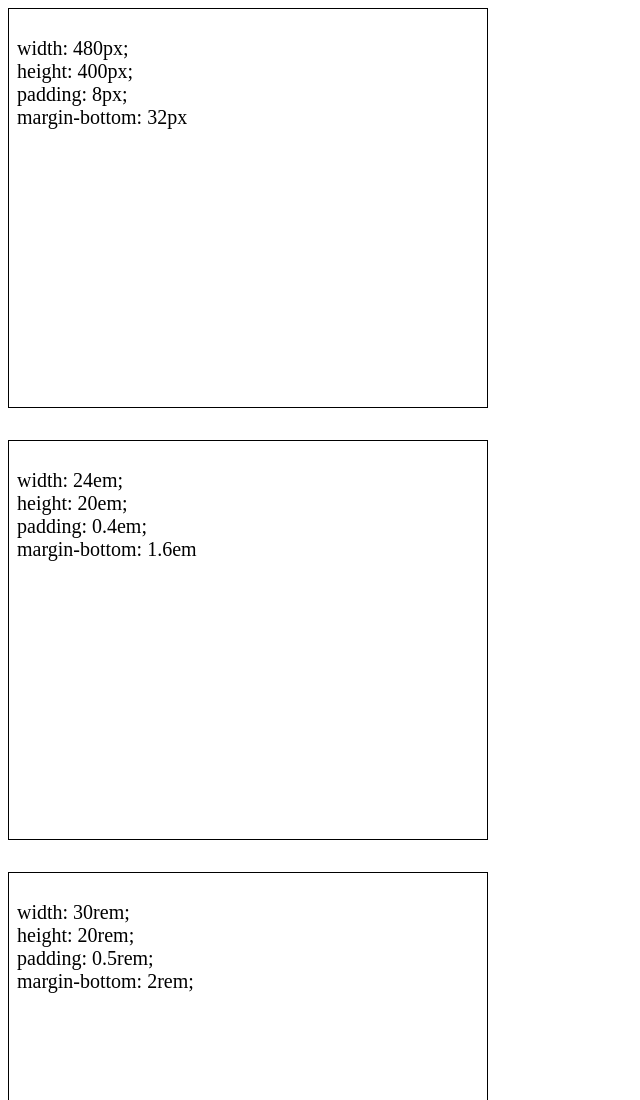
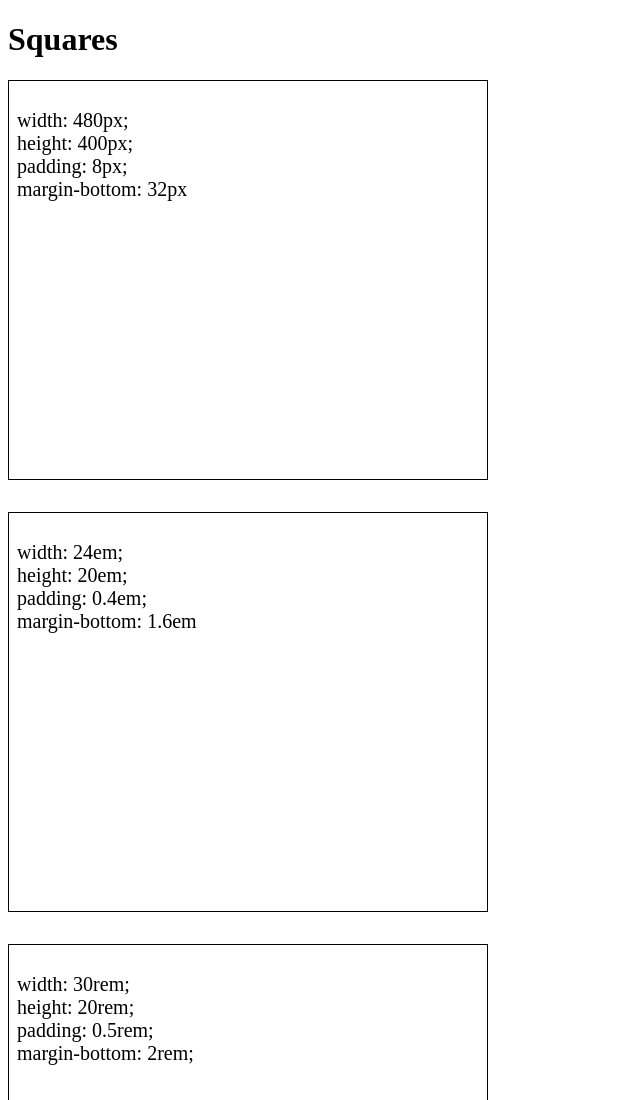
Before and after one commit to TanyaVerb/squares, a plain HTML site: page index.html in a window 1280 px wide. Shown: the top 1100 px of the page, without its empty margins (0-640 px from the left). Drawn offline with Linux system fonts and the light colour scheme.

Commit message:
feat: add hl

```diff
--- a/index.html
+++ b/index.html
@@ -19,6 +19,8 @@
 				margin-bottom: 32px;
 			}
 		</style>
+
+		<h1>Squares</h1>
 
 		<div style="font-size: 20px">
 			<div
```
